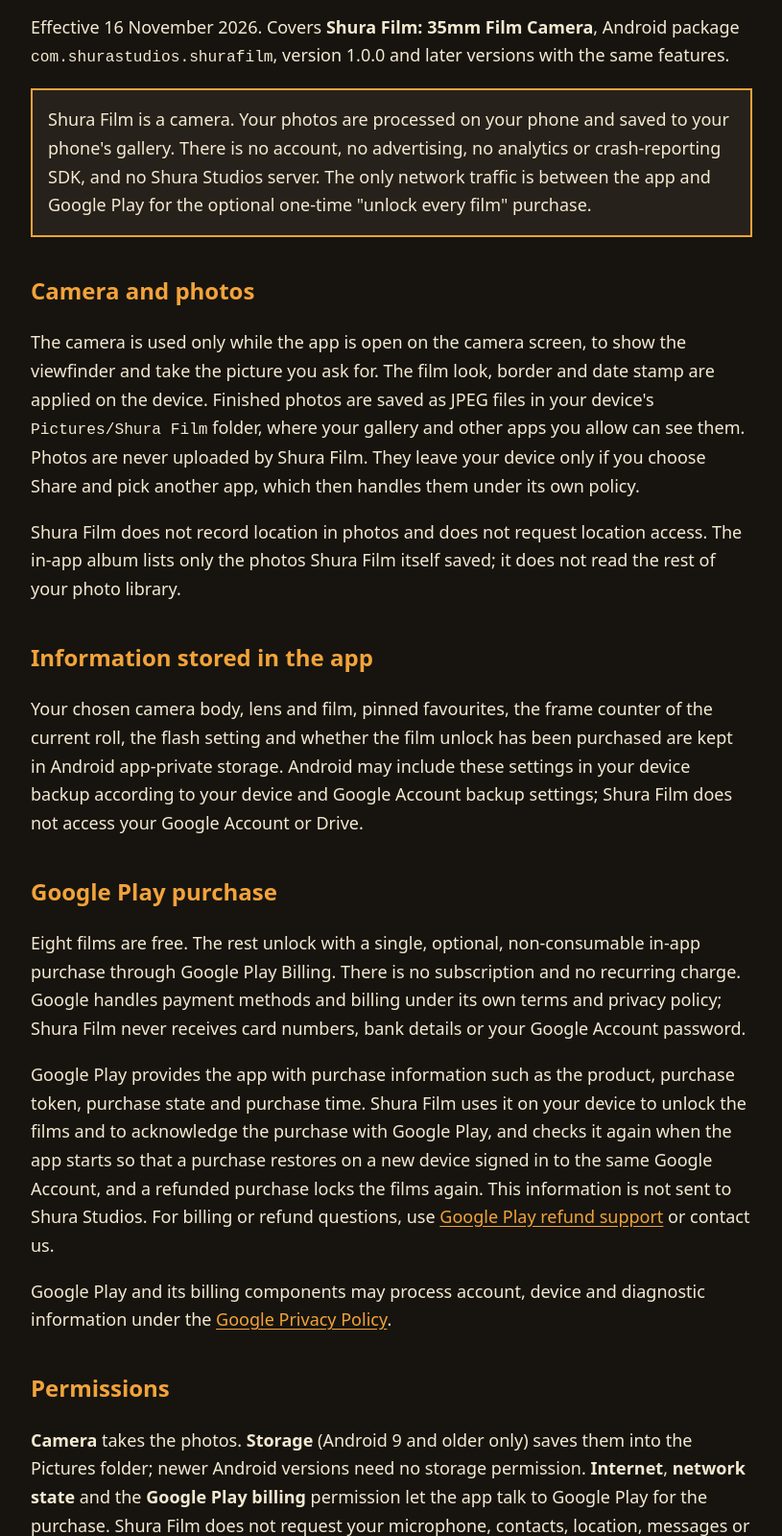
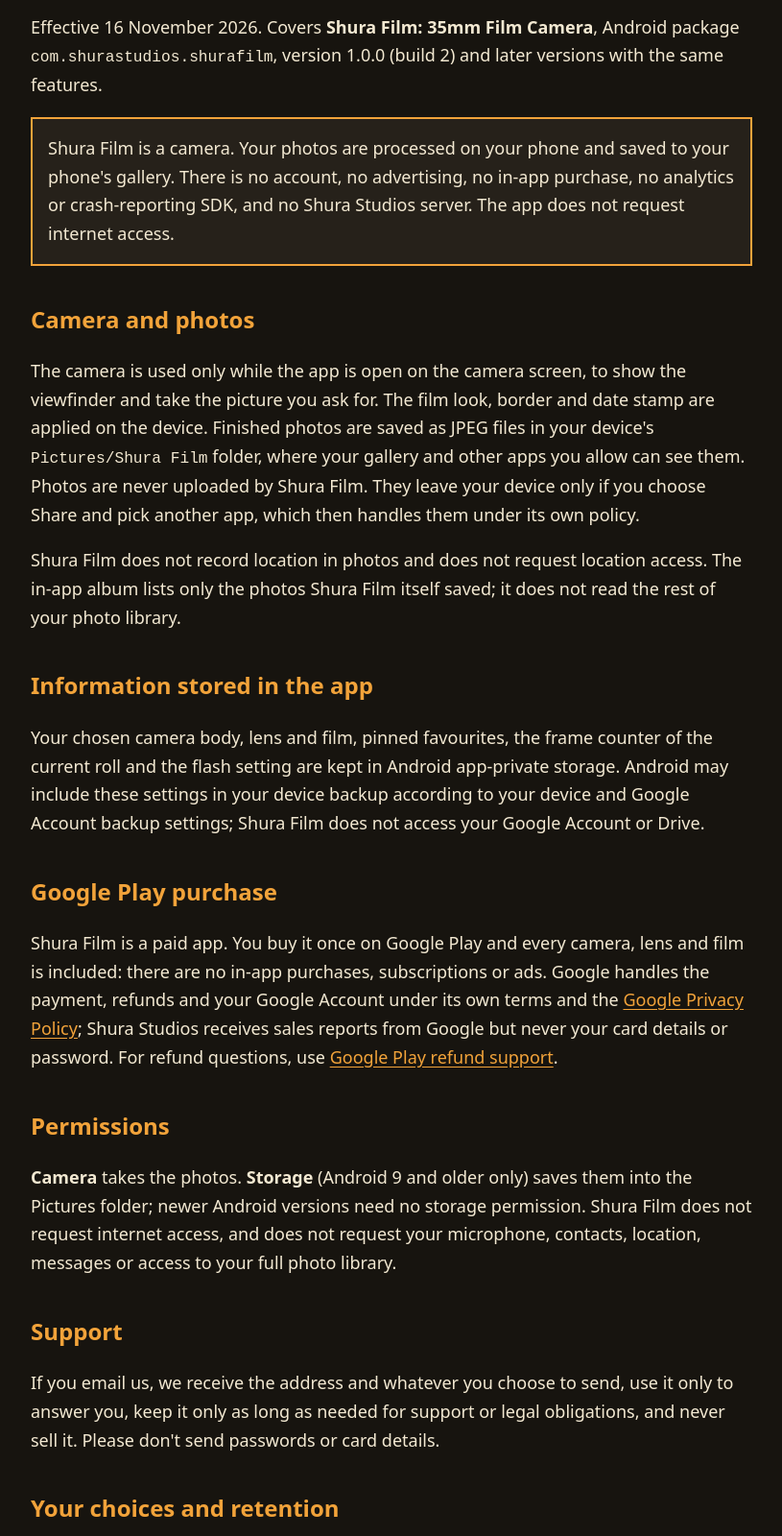
Before and after one commit to thangpq46/thangpq46.github.io, a plain HTML site: page shurafilm-privacy.html in a window 1280 px wide. Shown: the part 200-1800 px from the top of the page at 96% size, without its empty margins (232-1047 px from the left). Drawn offline with Linux system fonts and the light colour scheme.

Commit message:
Shura Film is a paid app: drop in-app purchase from its privacy policy
Co-Authored-By: Claude Opus 5.5 <noreply@anthropic.com>

```diff
--- a/shurafilm-privacy.html
+++ b/shurafilm-privacy.html
@@ -12,19 +12,17 @@
 <body><main>
 <p class="label">SHURA STUDIOS · SHURA FILM</p>
 <h1>Shura Film Privacy Policy</h1>
-<p>Effective 16 November 2026. Covers <strong>Shura Film: 35mm Film Camera</strong>, Android package <code>com.shurastudios.shurafilm</code>, version 1.0.0 and later versions with the same features.</p>
-<p class="note">Shura Film is a camera. Your photos are processed on your phone and saved to your phone's gallery. There is no account, no advertising, no analytics or crash-reporting SDK, and no Shura Studios server. The only network traffic is between the app and Google Play for the optional one-time "unlock every film" purchase.</p>
+<p>Effective 16 November 2026. Covers <strong>Shura Film: 35mm Film Camera</strong>, Android package <code>com.shurastudios.shurafilm</code>, version 1.0.0 (build 2) and later versions with the same features.</p>
+<p class="note">Shura Film is a camera. Your photos are processed on your phone and saved to your phone's gallery. There is no account, no advertising, no in-app purchase, no analytics or crash-reporting SDK, and no Shura Studios server. The app does not request internet access.</p>
 <h2>Camera and photos</h2>
 <p>The camera is used only while the app is open on the camera screen, to show the viewfinder and take the picture you ask for. The film look, border and date stamp are applied on the device. Finished photos are saved as JPEG files in your device's <code>Pictures/Shura Film</code> folder, where your gallery and other apps you allow can see them. Photos are never uploaded by Shura Film. They leave your device only if you choose Share and pick another app, which then handles them under its own policy.</p>
 <p>Shura Film does not record location in photos and does not request location access. The in-app album lists only the photos Shura Film itself saved; it does not read the rest of your photo library.</p>
 <h2>Information stored in the app</h2>
-<p>Your chosen camera body, lens and film, pinned favourites, the frame counter of the current roll, the flash setting and whether the film unlock has been purchased are kept in Android app-private storage. Android may include these settings in your device backup according to your device and Google Account backup settings; Shura Film does not access your Google Account or Drive.</p>
+<p>Your chosen camera body, lens and film, pinned favourites, the frame counter of the current roll and the flash setting are kept in Android app-private storage. Android may include these settings in your device backup according to your device and Google Account backup settings; Shura Film does not access your Google Account or Drive.</p>
 <h2>Google Play purchase</h2>
-<p>Eight films are free. The rest unlock with a single, optional, non-consumable in-app purchase through Google Play Billing. There is no subscription and no recurring charge. Google handles payment methods and billing under its own terms and privacy policy; Shura Film never receives card numbers, bank details or your Google Account password.</p>
-<p>Google Play provides the app with purchase information such as the product, purchase token, purchase state and purchase time. Shura Film uses it on your device to unlock the films and to acknowledge the purchase with Google Play, and checks it again when the app starts so that a purchase restores on a new device signed in to the same Google Account, and a refunded purchase locks the films again. This information is not sent to Shura Studios. For billing or refund questions, use <a href="https://support.google.com/googleplay/answer/2479637">Google Play refund support</a> or contact us.</p>
-<p>Google Play and its billing components may process account, device and diagnostic information under the <a href="https://policies.google.com/privacy">Google Privacy Policy</a>.</p>
+<p>Shura Film is a paid app. You buy it once on Google Play and every camera, lens and film is included: there are no in-app purchases, subscriptions or ads. Google handles the payment, refunds and your Google Account under its own terms and the <a href="https://policies.google.com/privacy">Google Privacy Policy</a>; Shura Studios receives sales reports from Google but never your card details or password. For refund questions, use <a href="https://support.google.com/googleplay/answer/2479637">Google Play refund support</a>.</p>
 <h2>Permissions</h2>
-<p><strong>Camera</strong> takes the photos. <strong>Storage</strong> (Android 9 and older only) saves them into the Pictures folder; newer Android versions need no storage permission. <strong>Internet</strong>, <strong>network state</strong> and the <strong>Google Play billing</strong> permission let the app talk to Google Play for the purchase. Shura Film does not request your microphone, contacts, location, messages or access to your full photo library.</p>
+<p><strong>Camera</strong> takes the photos. <strong>Storage</strong> (Android 9 and older only) saves them into the Pictures folder; newer Android versions need no storage permission. Shura Film does not request internet access, and does not request your microphone, contacts, location, messages or access to your full photo library.</p>
 <h2>Support</h2>
 <p>If you email us, we receive the address and whatever you choose to send, use it only to answer you, keep it only as long as needed for support or legal obligations, and never sell it. Please don't send passwords or card details.</p>
 <h2>Your choices and retention</h2>
```
